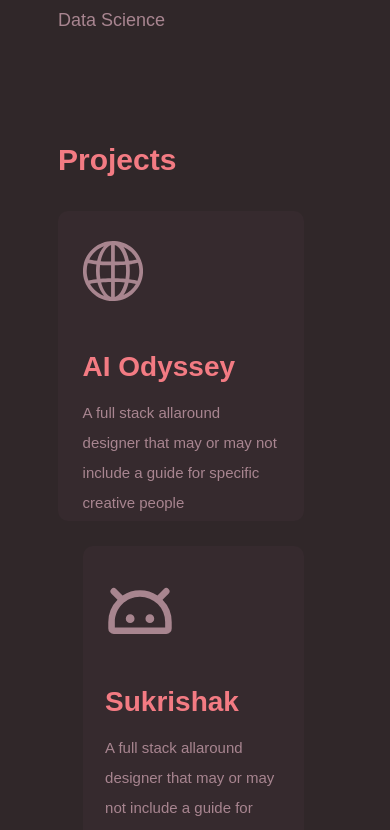
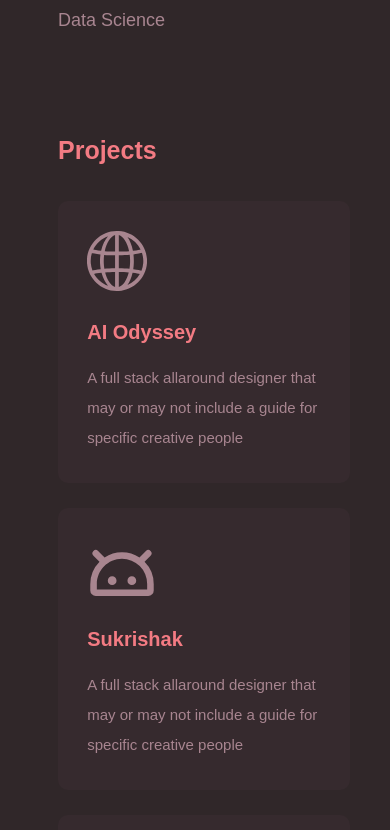
Before and after one commit to AvinashMohare/Portfolio, a Next.js app: page /portfolio in a window 390 px wide. Shown: the part 2023-2853 px from the top of the page. Built offline with nearby package versions, Linux system fonts and the light colour scheme.

Commit message:
Responsive Skills

```diff
--- a/src/styles/Projects.module.scss
+++ b/src/styles/Projects.module.scss
@@ -92,7 +92,7 @@
         // background-color: aqua;
         height: fit-content;
 
-        margin: 80px 0 0 58px;
+        margin: 80px 10px 0 58px;
 
         .heading {
             width: 50%;
@@ -107,15 +107,15 @@
         }
 
         .content {
-            width: 80%;
+            width: 100%;
             .cards {
                 display: flex;
                 flex-direction: row;
                 flex-wrap: wrap;
                 padding-right: 20px;
                 .projectCard {
-                    height: 310px;
-                    width: 310px;
+                    height: auto;
+                    width: 280px;
                     background-color: #362a2e;
                     // color: #a88590;
                     // padding-right: 20px;
@@ -130,13 +130,8 @@
                         margin-left: 0px;
                     }
 
-                    &:nth-child(3),
-                    &:nth-child(5) {
+                    &:nth-child(4) {
                         margin-left: 0px;
-                    }
-
-                    &:nth-child(4) {
-                        margin-left: 25px;
                     }
 
                     .logo {
@@ -149,6 +144,8 @@
                     }
 
                     .Cardcontent {
+                        padding-bottom: 30px;
+
                         width: 80%;
                         margin: auto;
                         padding-top: 45px;
@@ -179,14 +176,14 @@
     }
 }
 
-@media screen and (max-width: 1246px) {
+@media screen and (max-width: 1298px) {
     .rootProjects {
         max-width: 100%;
         // height: 100vh;
         // background-color: aqua;
         height: fit-content;
 
-        margin: 80px 0 0 58px;
+        margin: 80px 58px 0 58px;
 
         .heading {
             width: 50%;
@@ -209,7 +206,7 @@
                 padding-right: 20px;
                 .projectCard {
                     height: 310px;
-                    width: 310px;
+                    width: 48%;
                     background-color: #362a2e;
                     // color: #a88590;
                     // padding-right: 20px;
@@ -274,14 +271,14 @@
     }
 }
 
-@media screen and (max-width: 1200px) {
+@media screen and (max-width: 761px) {
     .rootProjects {
         max-width: 100%;
         // height: 100vh;
         // background-color: aqua;
         height: fit-content;
 
-        margin: 80px 0 0 58px;
+        margin: 70px 40px 0 58px;
 
         .heading {
             width: 50%;
@@ -296,6 +293,7 @@
         }
 
         .content {
+            margin-top: 50px;
             width: 100%;
             .cards {
                 display: flex;
@@ -303,8 +301,8 @@
                 flex-wrap: wrap;
                 padding-right: 20px;
                 .projectCard {
-                    height: 310px;
-                    width: 310px;
+                    height: fit-content;
+                    width: 100%;
                     background-color: #362a2e;
                     // color: #a88590;
                     // padding-right: 20px;
@@ -319,73 +317,14 @@
                         margin-left: 0px;
                     }
 
-                    &:nth-child(3) {
-                        margin-left: 25px;
+                    &:nth-child(2) {
+                        margin-left: 0px;
                     }
                     &:nth-child(4) {
                         margin-left: 0px;
                     }
-                    &:nth-child(5) {
-                        margin-left: 25px;
-                    }
-                }
-            }
-        }
-    }
-}
-
-@media screen and (max-width: 1158px) {
-    .rootProjects {
-        max-width: 100%;
-        // height: 100vh;
-        // background-color: aqua;
-        height: fit-content;
-
-        margin: 80px 0 0 58px;
-
-        .heading {
-            width: 50%;
-            p {
-                // color: #f37b83;
-                color: #f37b83;
-                font-size: 30px;
-                font-weight: 700;
-                line-height: 42px;
-                margin-bottom: 30px;
-            }
-        }
-
-        .content {
-            width: 80%;
-            .cards {
-                display: flex;
-                flex-direction: row;
-                flex-wrap: wrap;
-                padding-right: 20px;
-                .projectCard {
-                    height: 310px;
-                    width: 310px;
-                    background-color: #362a2e;
-                    // color: #a88590;
-                    // padding-right: 20px;
-                    border-radius: 10px;
-                    margin-left: 25px;
-                    margin-bottom: 25px;
-
-                    cursor: pointer;
-                    transition: all 0.2s linear;
-
-                    &:first-child {
+                    &:nth-child(6) {
                         margin-left: 0px;
-                    }
-
-                    &:nth-child(3),
-                    &:nth-child(5) {
-                        margin-left: 0px;
-                    }
-
-                    &:nth-child(4) {
-                        margin-left: 25px;
                     }
 
                     .logo {
@@ -401,6 +340,7 @@
                         width: 80%;
                         margin: auto;
                         padding-top: 45px;
+                        padding-bottom: 30px;
 
                         .title {
                             font-size: 28px;
@@ -427,3 +367,197 @@
         }
     }
 }
+
+@media screen and (max-width: 601px) {
+    .rootProjects {
+        max-width: 100%;
+        // height: 100vh;
+        // background-color: aqua;
+        height: fit-content;
+
+        margin: 70px 40px 0 58px;
+
+        .heading {
+            width: 50%;
+            p {
+                // color: #f37b83;
+                color: #f37b83;
+                font-size: 28px;
+                font-weight: 700;
+                line-height: 42px;
+                margin-bottom: 30px;
+            }
+        }
+
+        .content {
+            margin-top: 50px;
+            width: 100%;
+            .cards {
+                display: flex;
+                flex-direction: row;
+                flex-wrap: wrap;
+                padding-right: 20px;
+                .projectCard {
+                    height: fit-content;
+                    width: 100%;
+                    background-color: #362a2e;
+                    // color: #a88590;
+                    // padding-right: 20px;
+                    border-radius: 10px;
+                    margin-left: 25px;
+                    margin-bottom: 25px;
+
+                    cursor: pointer;
+                    transition: all 0.2s linear;
+
+                    &:first-child {
+                        margin-left: 0px;
+                    }
+
+                    &:nth-child(2) {
+                        margin-left: 0px;
+                    }
+                    &:nth-child(4) {
+                        margin-left: 0px;
+                    }
+                    &:nth-child(6) {
+                        margin-left: 0px;
+                    }
+
+                    .logo {
+                        height: 60px;
+                        width: 80%;
+                        // background-color: red;
+                        margin: auto;
+
+                        margin-top: 30px;
+                    }
+
+                    .Cardcontent {
+                        width: 80%;
+                        margin: auto;
+                        padding-top: 30px;
+                        padding-bottom: 30px;
+
+                        .title {
+                            font-size: 22px;
+                            line-height: 42px;
+                            color: #f37b83;
+                            font-weight: 700;
+                        }
+
+                        .desc {
+                            font-family: "Poppins", sans-serif;
+                            font-size: 15px;
+                            line-height: 30px;
+                            font-weight: 400;
+                            color: #a88590;
+                            margin-top: 10px;
+                        }
+                    }
+
+                    &:hover {
+                        transform: scale(1.04);
+                    }
+                }
+            }
+        }
+    }
+}
+
+@media screen and (max-width: 479px) {
+    .rootProjects {
+        max-width: 100%;
+        // height: 100vh;
+        // background-color: aqua;
+        height: fit-content;
+
+        margin: 70px 20px 0 58px;
+
+        .heading {
+            width: 50%;
+            p {
+                // color: #f37b83;
+                color: #f37b83;
+                font-size: 25px;
+                font-weight: 700;
+                line-height: 42px;
+                margin-bottom: 30px;
+            }
+        }
+
+        .content {
+            margin-top: 30px;
+            width: 100%;
+            .cards {
+                display: flex;
+                flex-direction: row;
+                flex-wrap: wrap;
+                padding-right: 20px;
+                .projectCard {
+                    height: fit-content;
+                    width: 100%;
+                    background-color: #362a2e;
+                    // color: #a88590;
+                    // padding-right: 20px;
+                    border-radius: 10px;
+                    margin-left: 25px;
+                    margin-bottom: 25px;
+
+                    cursor: pointer;
+                    transition: all 0.2s linear;
+
+                    &:first-child {
+                        margin-left: 0px;
+                    }
+
+                    &:nth-child(2) {
+                        margin-left: 0px;
+                    }
+                    &:nth-child(4) {
+                        margin-left: 0px;
+                    }
+                    &:nth-child(6) {
+                        margin-left: 0px;
+                    }
+
+                    .logo {
+                        height: 60px;
+                        width: 80%;
+                        // background-color: red;
+                        margin: auto;
+
+                        margin-top: 30px;
+                    }
+
+                    .Cardcontent {
+                        width: 80%;
+                        margin: auto;
+                        padding-top: 20px;
+                        padding-bottom: 30px;
+
+                        .title {
+                            font-size: 20px;
+                            line-height: 42px;
+                            color: #f37b83;
+                            font-weight: 700;
+                        }
+
+                        .desc {
+                            font-family: "Poppins", sans-serif;
+                            font-size: 15px;
+                            line-height: 30px;
+                            font-weight: 400;
+                            color: #a88590;
+                            margin-top: 10px;
+                        }
+                    }
+
+                    &:hover {
+                        transform: scale(1.04);
+                    }
+                }
+            }
+        }
+    }
+}
```
